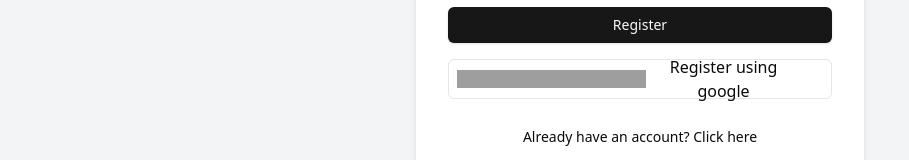
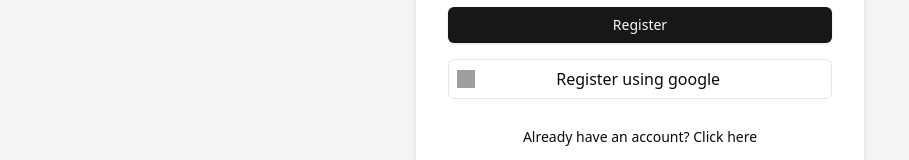
Before and after one commit to kcne/cnit-academy-ui, a Next.js app: page /register in a window 1280 px wide. Shown: the part 553-713 px from the top of the page, without its empty margins (0-909 px from the left). Built offline with nearby package versions, Linux system fonts and the light colour scheme; no server answers; grey boxes are pictures that could not be loaded.

Commit message:
square aspect ratio for google icon

```diff
--- a/src/app/components/loginForm.tsx
+++ b/src/app/components/loginForm.tsx
@@ -140,7 +140,7 @@ const Form = () => {
             <Image
               src="https://www.gstatic.com/marketing-cms/assets/images/d5/dc/cfe9ce8b4425b410b49b7f2dd3f3/g.webp=s96-fcrop64=1,00000000ffffffff-rw"
               alt="G"
-              className="h-5/6"
+              className="h-5/6 aspect-square w-auto"
               width={200}
               height={200}
             />
--- a/src/app/components/registerForm.tsx
+++ b/src/app/components/registerForm.tsx
@@ -197,7 +197,7 @@ const RegisterForm = () => {
             <Image
               src="https://www.gstatic.com/marketing-cms/assets/images/d5/dc/cfe9ce8b4425b410b49b7f2dd3f3/g.webp=s96-fcrop64=1,00000000ffffffff-rw"
               alt="G"
-              className="h-5/6"
+              className="h-5/6 aspect-square w-auto"
               width={200}
               height={200}
             />
```
